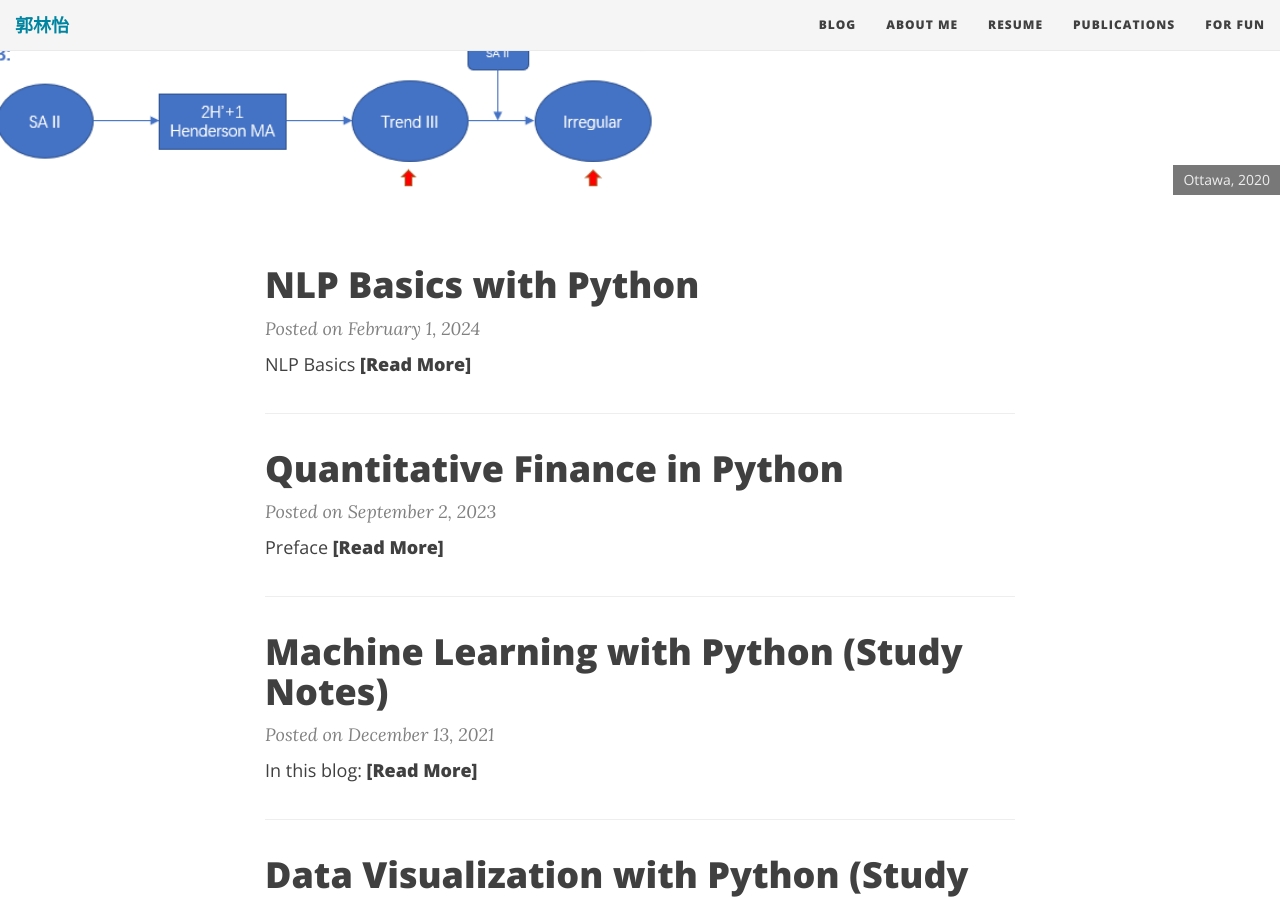
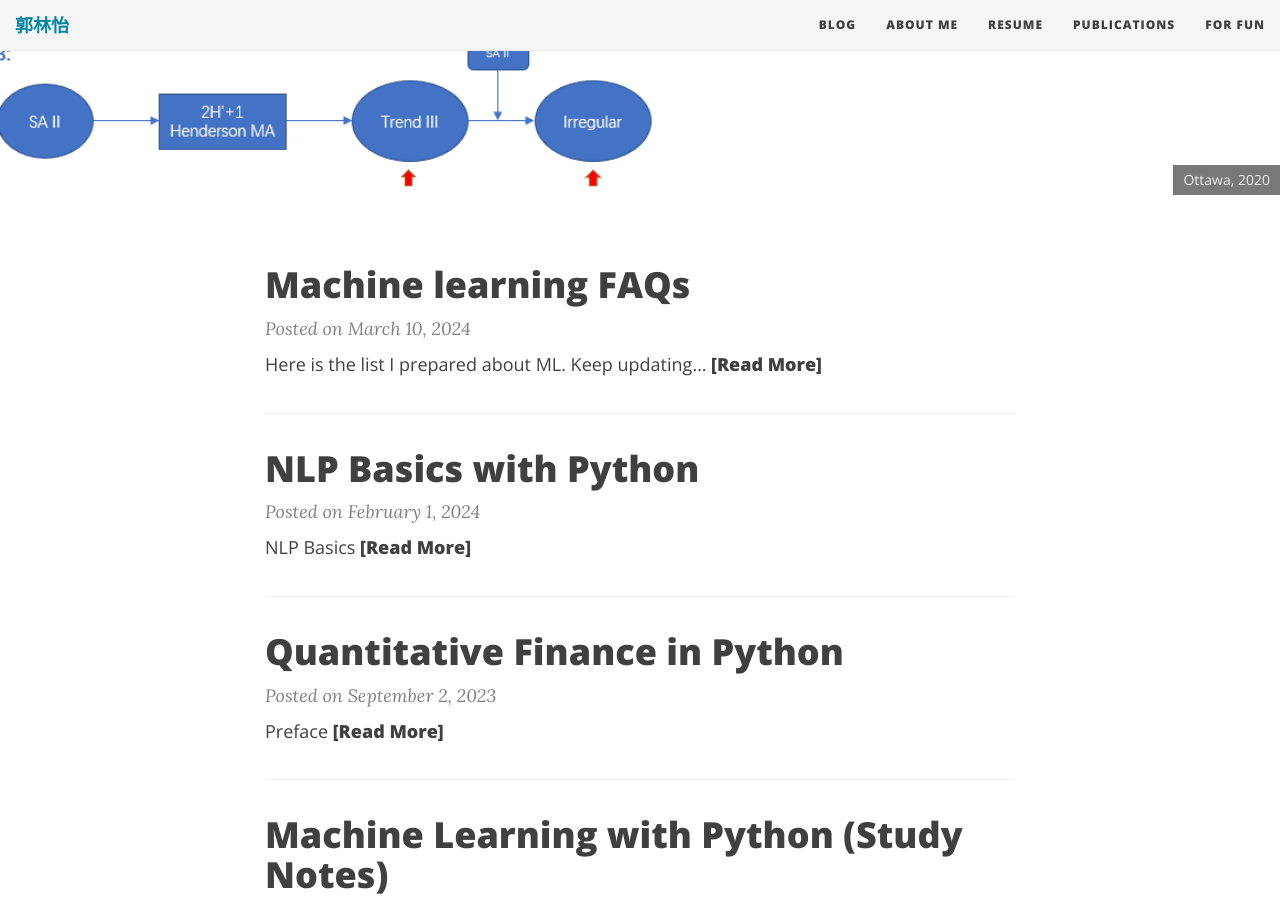
Before and after one commit to LinyiGuo96/LinyiGuo96.github.io, a Jekyll site: the page built from index.html, in a window 1280 px wide and 900 px high, scrolled down 465 px. Built offline with Jekyll 4.4.1, drawn with Linux system fonts in a browser that asks for light colours; nearby versions of some CDN libraries; the list of posts is cut into pages by our own code; some of the changed text lies outside the part shown.

Commit message:
Update and rename p-2024-03-10-machine-learning-faq.md to 2024-03-10-machine-learning-faq.md

```diff
--- a/_posts/p-2024-03-10-machine-learning-faq.md
+++ b/_posts/2024-03-10-machine-learning-faq.md
@@ -2,6 +2,13 @@
 layout: post
 title: Machine learning FAQs
 ---
+
+Here is the list I prepared about ML. Keep updating...
+
+- [Foundamental](#Foundamental)
+- [Regression](#Regression)
+- [Reguarlization](#Reguarlization)
+
 
 # Foundamental
 
@@ -135,7 +142,8 @@
 - Higher values of lambda result in more aggressive shrinkage of the coefficient estimators.
 
 
-4. 为什么L1比L2稀疏
+## 4. Why L1 is sparser than L2?
+
 - L1 norm has corners at zero, while L2 norm is smooth and continuously differentiable
 - L1 norm penalty creates diamond-shaped constraint regions in the coefficient space, centered around the origin. As a result, the optimization process may drive some coefficient exactly to zero, leading to sparsity (the optimum solution/plain usually hits the vertex of the dimond) Whereas L2 norm is a ball, the optimum solution usually hits a point where the coefficients are non zero.
 5. 为什么regularization works
```
